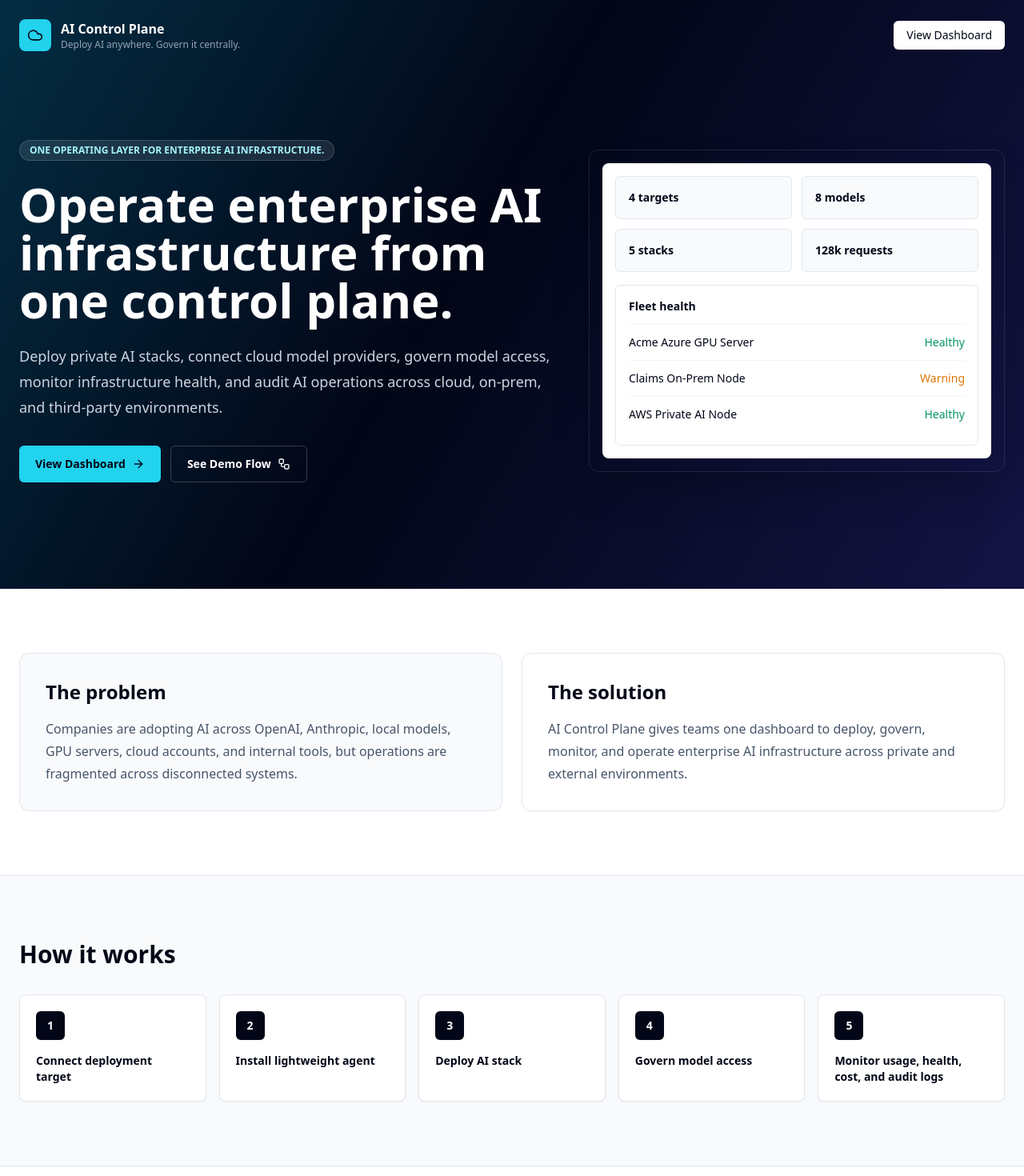
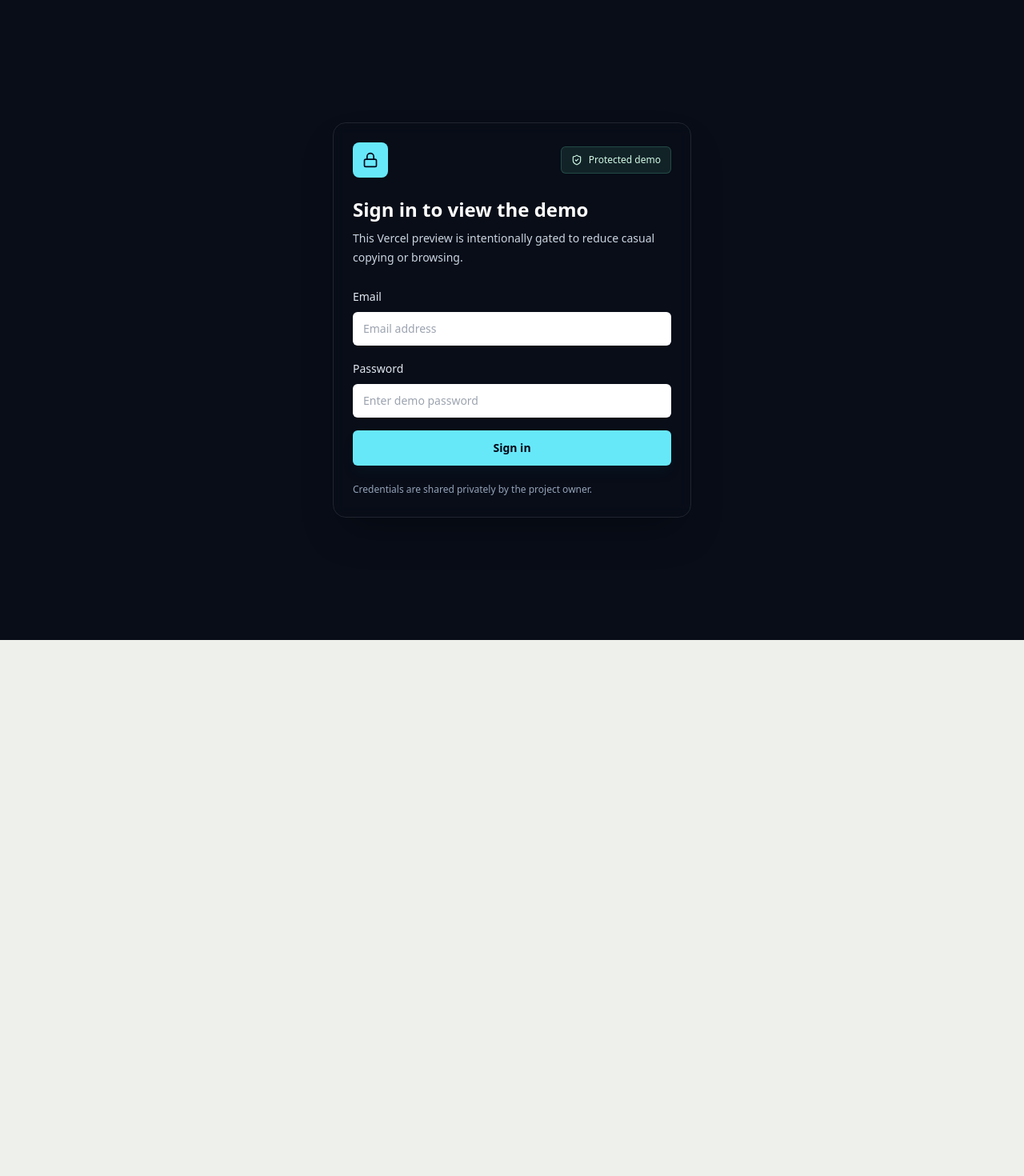
Before and after one commit to SakshamS11/controlplane, a Next.js app in the folder apps/dashboard/: page / in a window 1280 px wide. Shown: the top 1470 px of the page at 80% size. After the commit the page ends 800 px from the top, so only its background shows below. Built offline with nearby package versions, Linux system fonts and the light colour scheme.

Commit message:
Add secure demo login and improve governance accessibility

```diff
--- a/apps/dashboard/app/dashboard/layout.tsx
+++ b/apps/dashboard/app/dashboard/layout.tsx
@@ -1,12 +1,14 @@
 "use client";
 
-import { AppStateProvider, DashboardShell } from "@/components/ui";
+import { AppStateProvider, AuthGate, DashboardShell } from "@/components/ui";
 import type { ReactNode } from "react";
 
 export default function DashboardLayout({ children }: { children: ReactNode }) {
   return (
     <AppStateProvider>
-      <DashboardShell>{children}</DashboardShell>
+      <AuthGate>
+        <DashboardShell>{children}</DashboardShell>
+      </AuthGate>
     </AppStateProvider>
   );
 }
--- a/apps/dashboard/app/layout.tsx
+++ b/apps/dashboard/app/layout.tsx
@@ -2,8 +2,8 @@ import type { Metadata } from "next";
 import "./globals.css";
 
 export const metadata: Metadata = {
-  title: "AI Control Plane",
-  description: "Mockup-only enterprise AI infrastructure control plane"
+  title: "Secure Demo",
+  description: "Protected product preview"
 };
 
 export default function RootLayout({ children }: Readonly<{ children: React.ReactNode }>) {
--- a/apps/dashboard/app/page.tsx
+++ b/apps/dashboard/app/page.tsx
@@ -1,108 +1,88 @@
-import Link from "next/link";
-import { ArrowRight, CheckCircle2, Cloud, Layers, MonitorDot, ShieldCheck, Sparkles, Workflow } from "lucide-react";
+"use client";
 
-const capabilities = [
-  "Deployment target inventory",
-  "Private AI stack templates",
-  "Cloud and local model catalog",
-  "Department model permissions",
-  "Infrastructure monitoring",
-  "Enterprise audit trail"
-];
+import { useEffect, useState } from "react";
+import { useRouter } from "next/navigation";
+import { Lock, ShieldCheck } from "lucide-react";
+import { DEMO_AUTH_KEY, DEMO_EMAIL_HASH, DEMO_PASSWORD_HASH } from "@/components/ui";
 
-const steps = [
-  "Connect deployment target",
-  "Install lightweight agent",
-  "Deploy AI stack",
-  "Govern model access",
-  "Monitor usage, health, cost, and audit logs"
-];
+function demoHash(value: string) {
+  let hash = 5381;
+  for (const char of value) {
+    hash = ((hash << 5) + hash) + char.charCodeAt(0);
+    hash = hash >>> 0;
+  }
+  return hash.toString(16);
+}
 
-export default function LandingPage() {
+export default function LoginPage() {
+  const router = useRouter();
+  const [email, setEmail] = useState("");
+  const [password, setPassword] = useState("");
+  const [error, setError] = useState("");
+
+  useEffect(() => {
+    if (window.localStorage.getItem(DEMO_AUTH_KEY) === "true") {
+      router.replace("/dashboard");
+    }
+  }, [router]);
+
+  function submit(event: React.FormEvent<HTMLFormElement>) {
+    event.preventDefault();
+    if (demoHash(email.trim().toLowerCase()) === DEMO_EMAIL_HASH && demoHash(password) === DEMO_PASSWORD_HASH) {
+      window.localStorage.setItem(DEMO_AUTH_KEY, "true");
+      router.replace("/dashboard");
+      return;
+    }
+    setError("Invalid demo credentials.");
+  }
+
   return (
-    <main className="bg-white text-slate-950">
-      <section className="relative overflow-hidden bg-slate-950 text-white">
-        <div className="absolute inset-0 bg-[linear-gradient(120deg,rgba(8,145,178,0.28),transparent_45%,rgba(79,70,229,0.22))]" />
-        <div className="relative mx-auto flex min-h-[92vh] max-w-7xl flex-col px-6 py-6">
-          <nav className="flex items-center justify-between">
-            <div className="flex items-center gap-3">
-              <div className="grid h-10 w-10 place-items-center rounded-lg bg-cyan-400 text-slate-950"><Cloud size={20} /></div>
-              <div>
-                <div className="font-semibold">AI Control Plane</div>
-                <div className="text-xs text-slate-400">Deploy AI anywhere. Govern it centrally.</div>
-              </div>
-            </div>
-            <Link href="/dashboard" className="rounded-md bg-white px-4 py-2 text-sm font-medium text-slate-950">View Dashboard</Link>
-          </nav>
-
-          <div className="grid flex-1 items-center gap-12 py-14 lg:grid-cols-[1fr_520px]">
-            <div>
-              <p className="inline-flex rounded-full border border-white/15 bg-white/10 px-3 py-1 text-xs font-semibold uppercase text-cyan-200">One operating layer for enterprise AI infrastructure.</p>
-              <h1 className="mt-6 max-w-4xl text-5xl font-semibold leading-tight md:text-6xl">Operate enterprise AI infrastructure from one control plane.</h1>
-              <p className="mt-6 max-w-3xl text-lg leading-8 text-slate-300">
-                Deploy private AI stacks, connect cloud model providers, govern model access, monitor infrastructure health, and audit AI operations across cloud, on-prem, and third-party environments.
-              </p>
-              <div className="mt-8 flex flex-wrap gap-3">
-                <Link href="/dashboard" className="inline-flex items-center gap-2 rounded-md bg-cyan-400 px-5 py-3 text-sm font-semibold text-slate-950">View Dashboard <ArrowRight size={16} /></Link>
-                <Link href="/dashboard/targets/acme" className="inline-flex items-center gap-2 rounded-md border border-white/20 px-5 py-3 text-sm font-semibold text-white">See Demo Flow <Workflow size={16} /></Link>
-              </div>
-            </div>
-            <div className="rounded-xl border border-white/10 bg-white/8 p-4 shadow-2xl backdrop-blur">
-              <div className="rounded-lg bg-white p-4 text-slate-950">
-                <div className="grid grid-cols-2 gap-3">
-                  {["4 targets", "8 models", "5 stacks", "128k requests"].map((item) => <div key={item} className="rounded-md border border-slate-200 bg-slate-50 p-4 text-sm font-semibold">{item}</div>)}
-                </div>
-                <div className="mt-4 rounded-md border border-slate-200 p-4">
-                  <div className="mb-3 text-sm font-semibold">Fleet health</div>
-                  {["Acme Azure GPU Server", "Claims On-Prem Node", "AWS Private AI Node"].map((item, index) => (
-                    <div key={item} className="flex items-center justify-between border-t border-slate-100 py-3 text-sm first:border-t-0">
-                      <span>{item}</span>
-                      <span className={index === 1 ? "text-amber-600" : "text-emerald-600"}>{index === 1 ? "Warning" : "Healthy"}</span>
-                    </div>
-                  ))}
-                </div>
-              </div>
-            </div>
+    <main className="grid min-h-screen place-items-center bg-[#080d18] px-6 py-10 text-white">
+      <section className="w-full max-w-md rounded-2xl border border-white/10 bg-white/8 p-6 shadow-2xl shadow-black/30 backdrop-blur">
+        <div className="flex items-center justify-between gap-4">
+          <div className="grid h-11 w-11 place-items-center rounded-lg bg-cyan-300 text-slate-950">
+            <Lock size={20} />
+          </div>
+          <div className="inline-flex items-center gap-2 rounded-md border border-emerald-300/20 bg-emerald-300/10 px-3 py-2 text-xs font-medium text-emerald-100">
+            <ShieldCheck size={14} />
+            Protected demo
           </div>
         </div>
-      </section>
+        <h1 className="mt-6 text-2xl font-semibold">Sign in to view the demo</h1>
+        <p className="mt-2 text-sm leading-6 text-slate-300">This Vercel preview is intentionally gated to reduce casual copying or browsing.</p>
 
-      <section className="mx-auto grid max-w-7xl gap-6 px-6 py-20 lg:grid-cols-2">
-        <div className="rounded-xl border border-slate-200 bg-slate-50 p-8">
-          <h2 className="text-2xl font-semibold">The problem</h2>
-          <p className="mt-4 leading-7 text-slate-600">Companies are adopting AI across OpenAI, Anthropic, local models, GPU servers, cloud accounts, and internal tools, but operations are fragmented across disconnected systems.</p>
-        </div>
-        <div className="rounded-xl border border-slate-200 bg-white p-8 shadow-sm">
-          <h2 className="text-2xl font-semibold">The solution</h2>
-          <p className="mt-4 leading-7 text-slate-600">AI Control Plane gives teams one dashboard to deploy, govern, monitor, and operate enterprise AI infrastructure across private and external environments.</p>
-        </div>
-      </section>
+        <form onSubmit={submit} className="mt-6 space-y-4">
+          <div>
+            <label htmlFor="email" className="text-sm font-medium text-slate-200">Email</label>
+            <input
+              id="email"
+              type="email"
+              autoComplete="username"
+              value={email}
+              onChange={(event) => setEmail(event.target.value)}
+              className="mt-2 w-full rounded-md border border-white/10 bg-white px-3 py-2.5 text-sm text-slate-950 outline-none focus:ring-2 focus:ring-cyan-300"
+              placeholder="Email address"
+            />
+          </div>
+          <div>
+            <label htmlFor="password" className="text-sm font-medium text-slate-200">Password</label>
+            <input
+              id="password"
+              type="password"
+              autoComplete="current-password"
+              value={password}
+              onChange={(event) => setPassword(event.target.value)}
+              className="mt-2 w-full rounded-md border border-white/10 bg-white px-3 py-2.5 text-sm text-slate-950 outline-none focus:ring-2 focus:ring-cyan-300"
+              placeholder="Enter demo password"
+            />
+          </div>
+          {error ? <p className="rounded-md border border-red-300/20 bg-red-300/10 px-3 py-2 text-sm text-red-100" role="alert">{error}</p> : null}
+          <button className="min-h-11 w-full rounded-md bg-cyan-300 px-4 py-2.5 text-sm font-semibold text-slate-950 shadow-lg shadow-cyan-950/20 hover:bg-cyan-200 focus:outline-none focus:ring-2 focus:ring-cyan-300 focus:ring-offset-2 focus:ring-offset-[#080d18]">
+            Sign in
+          </button>
+        </form>
 
-      <section className="border-y border-slate-200 bg-slate-50 px-6 py-20">
-        <div className="mx-auto max-w-7xl">
-          <h2 className="text-3xl font-semibold">How it works</h2>
-          <div className="mt-8 grid gap-4 md:grid-cols-5">
-            {steps.map((step, index) => (
-              <div key={step} className="rounded-lg border border-slate-200 bg-white p-5 shadow-sm">
-                <div className="grid h-9 w-9 place-items-center rounded-md bg-slate-950 text-sm font-semibold text-white">{index + 1}</div>
-                <div className="mt-4 text-sm font-semibold">{step}</div>
-              </div>
-            ))}
-          </div>
-        </div>
-      </section>
-
-      <section className="mx-auto max-w-7xl px-6 py-20">
-        <div className="flex flex-col justify-between gap-4 md:flex-row md:items-end">
-          <div>
-            <h2 className="text-3xl font-semibold">Platform capabilities</h2>
-            <p className="mt-3 max-w-2xl text-slate-600">A polished demo surface for investors, clients, and technical partners to understand the long-term platform.</p>
-          </div>
-          <Link href="/dashboard" className="inline-flex items-center gap-2 rounded-md bg-slate-950 px-5 py-3 text-sm font-semibold text-white">Open demo dashboard <ArrowRight size={16} /></Link>
-        </div>
-        <div className="mt-8 grid gap-4 md:grid-cols-3">
-          {capabilities.map((item) => <div key={item} className="flex items-center gap-3 rounded-lg border border-slate-200 bg-white p-5 shadow-sm"><CheckCircle2 className="text-emerald-600" size={18} /> <span className="text-sm font-medium">{item}</span></div>)}
-        </div>
+        <p className="mt-5 text-xs leading-5 text-slate-400">Credentials are shared privately by the project owner.</p>
       </section>
     </main>
   );
```
Also changed, not shown: apps/dashboard/app/dashboard/departments/page.tsx (+62 -52 lines), apps/dashboard/app/dashboard/targets/acme/page.tsx (+34 -10 lines), apps/dashboard/components/ui.tsx (+51 -2 lines), 2 other files (tests, documents, lock files or other folders).
